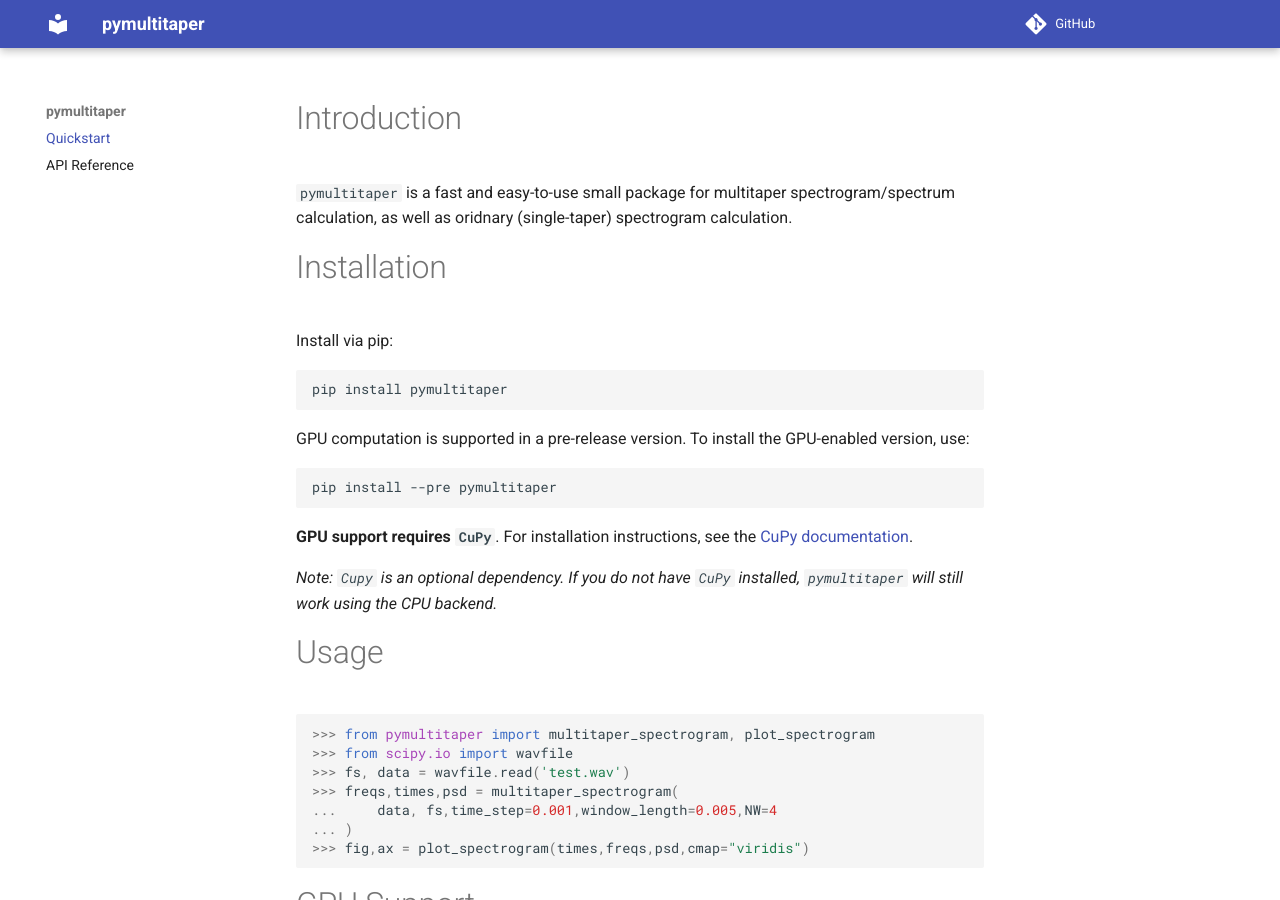
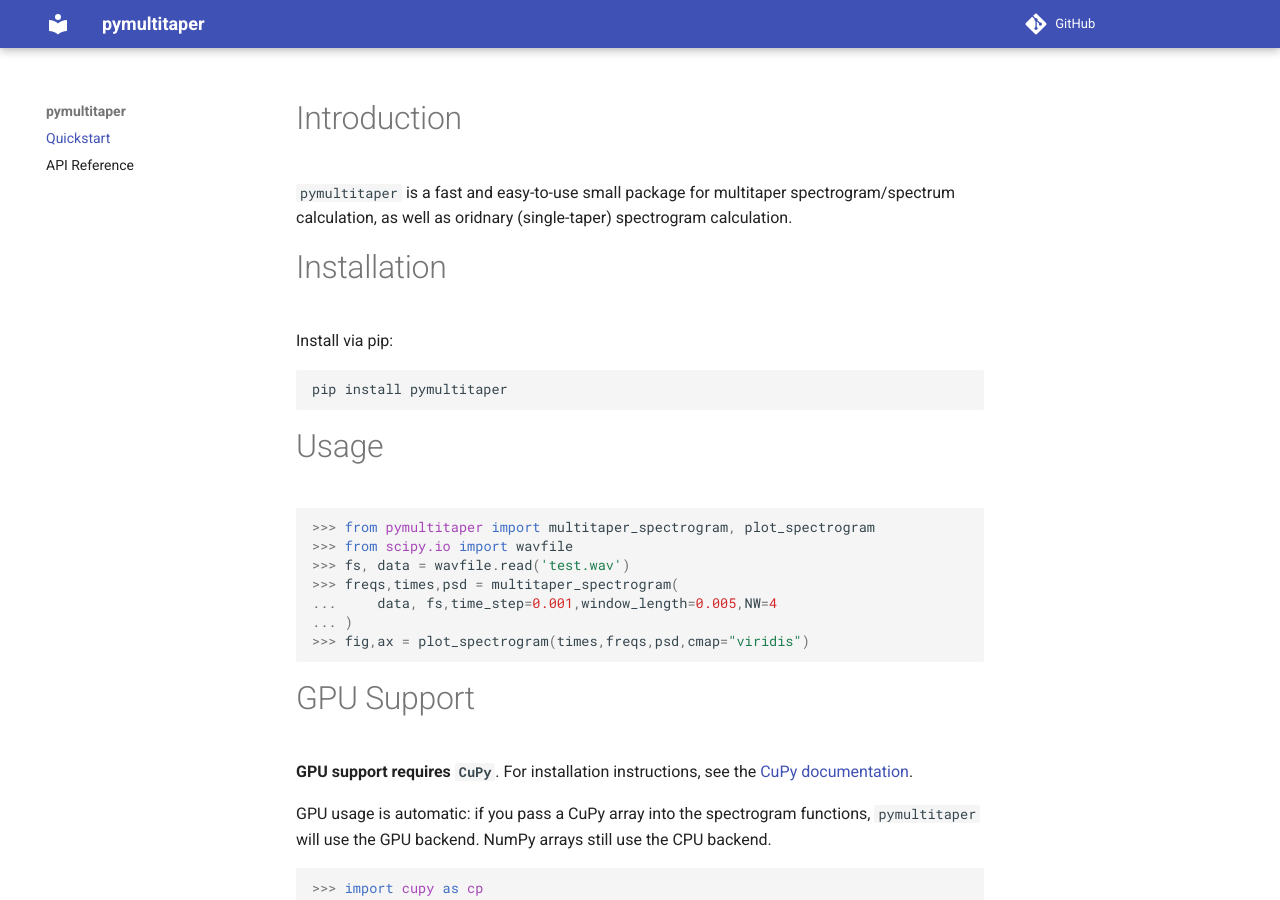
Before and after one commit to fncokg/pymultitaper, an MkDocs documentation site: the page built from mkdocs_docs/index.md, in a window 1280 px wide and 900 px high. Built offline with MkDocs 1.6.1 and Material for MkDocs 9.7.7, drawn with Linux system fonts in a browser that asks for light colours; comment, search, counter and statistics services are not loaded.

Commit message:
udpate documentation index

````diff
--- a/mkdocs_docs/index.md
+++ b/mkdocs_docs/index.md
@@ -10,16 +10,6 @@ Install via pip:
 ```
 pip install pymultitaper
 ```
-
-GPU computation is supported in a pre-release version. To install the GPU-enabled version, use:
-
-```bash
-pip install --pre pymultitaper
-```
-
-**GPU support requires `CuPy`**. For installation instructions, see the [CuPy documentation](https://docs.cupy.dev/en/stable/install.html).
-
-*Note: `Cupy` is an optional dependency. If you do not have `CuPy` installed, `pymultitaper` will still work using the CPU backend.*
 
 # Usage
 
--- a/pyproject.toml
+++ b/pyproject.toml
@@ -9,11 +9,6 @@ authors = [{ name = "Chao Kong", email = "kongchao1998@gmail.com" }]
 description = "Fast easy-to-use multitaper spectrogram and spectrum calculation with Python"
 readme = "README.md"
 requires-python = ">=3.6"
-classifiers = [
-    "Programming Language :: Python :: 3",
-    "License :: OSI Approved :: MIT License",
-    "Operating System :: OS Independent",
-]
 dependencies = ["numpy", "scipy", "matplotlib"]
 
 [project.urls]
````
Also changed, not shown: other parts of mkdocs_docs/index.md (+2 -0 lines), 2 other files.
